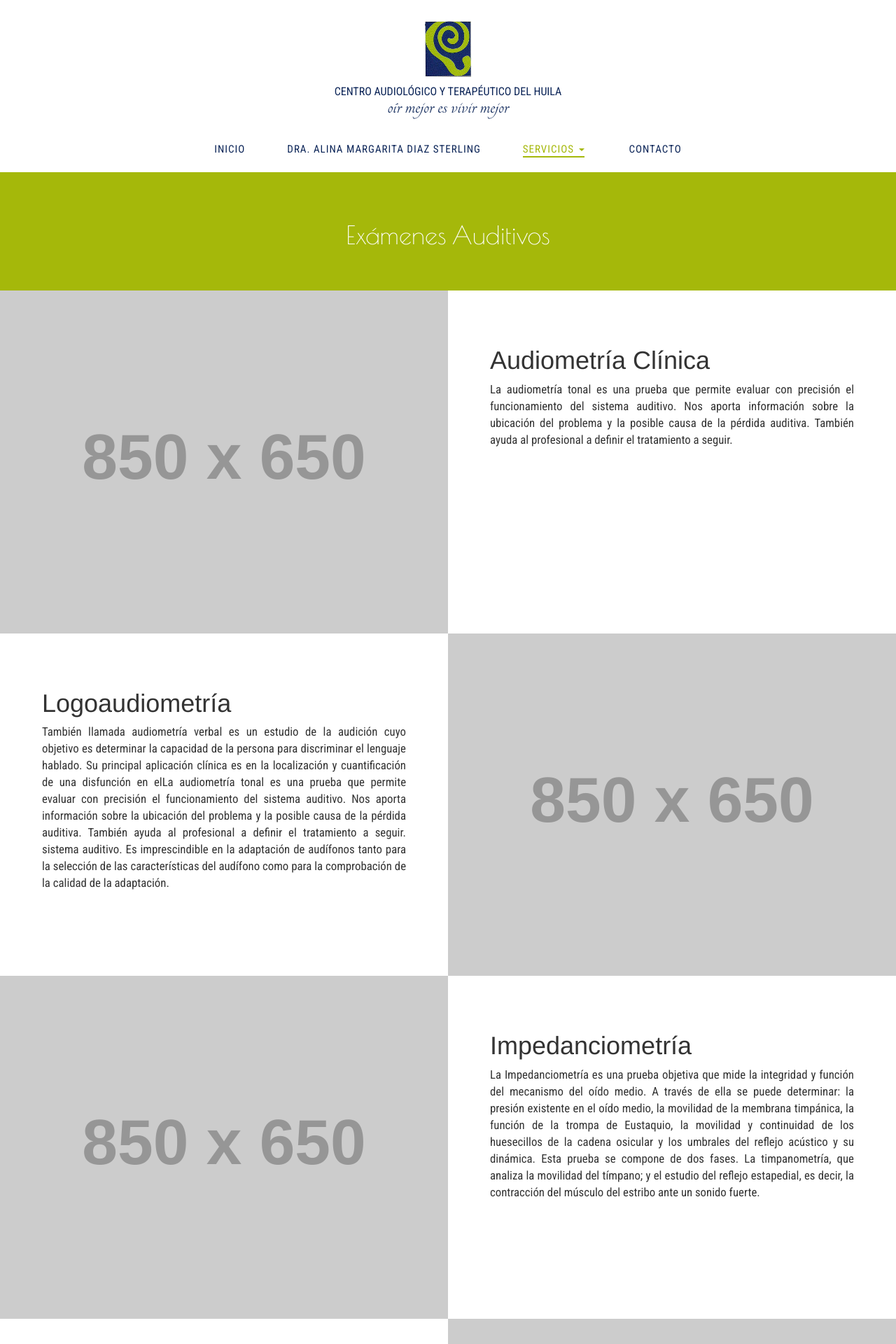
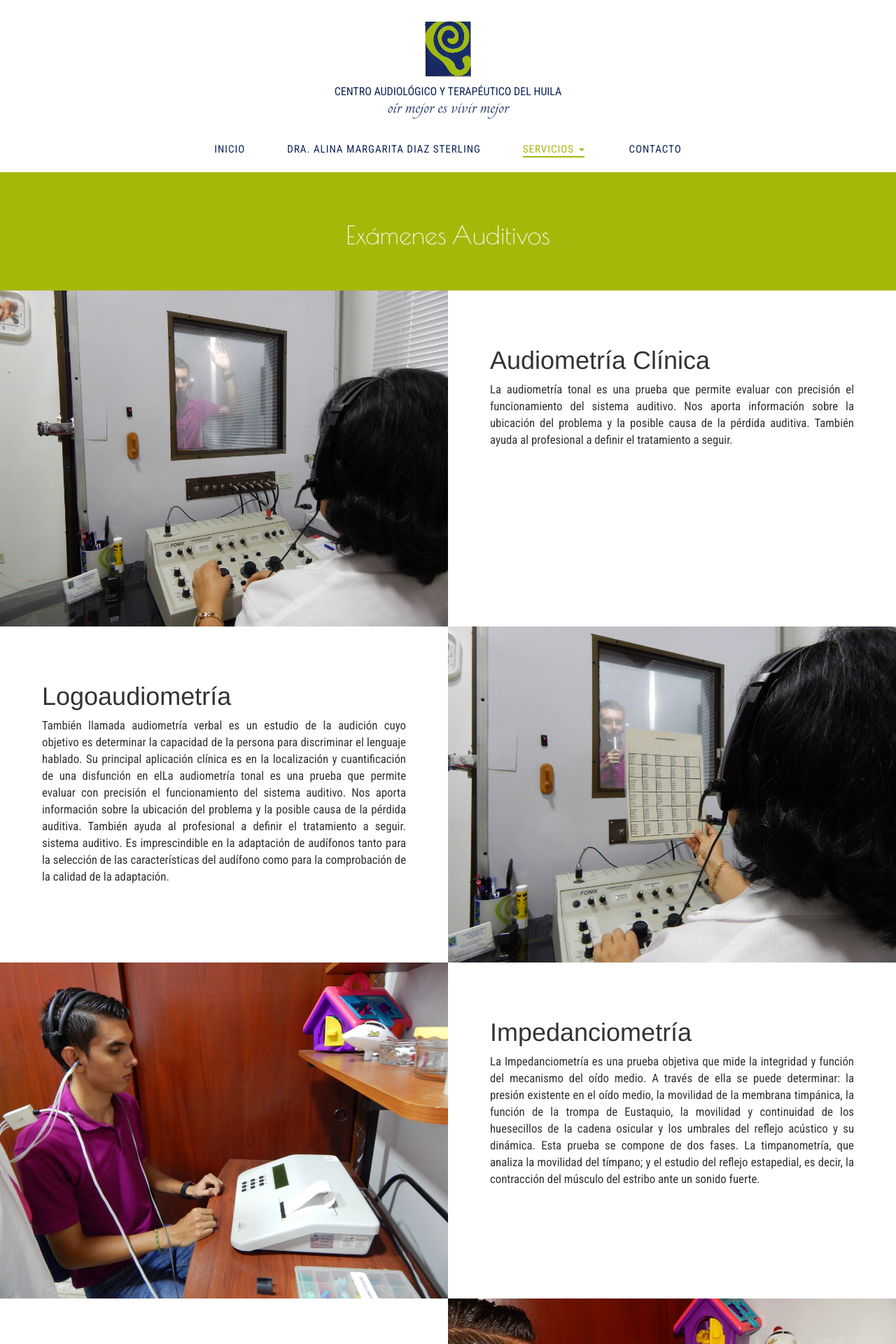
Before and after one commit to cenaudio/cenaudio.github.io, a Jekyll site: the page built from examenes.html, in a window 1280 px wide. Shown: the top 1920 px of the page at 70% size. Built offline with Jekyll 4.4.1, drawn with Linux system fonts in a browser that asks for light colours.

Commit message:
Actualiza imágenes

```diff
--- a/examenes.html
+++ b/examenes.html
@@ -10,7 +10,7 @@ servicio: true
   </div>
   <div class="row contenido">
     <div class="col-md-6 imagen-perfil">
-      <img class="img-responsive" src="http://placehold.it/850x650">
+      <img class="img-responsive" src="{{ "/assets/audiometria.jpg" | prepend: site.baseurl }}">
     </div>
     <div class="col-md-6 texto-perfil">
       <h1>Audiometría Clínica</h1>
@@ -20,20 +20,20 @@ servicio: true
 
   <div class="row contenido">
     <div class="col-md-6 imagen-perfil hidden-md hidden-lg">
-      <img class="img-responsive" src="http://placehold.it/850x650">
+      <img class="img-responsive" src="{{ "/assets/logoaudiometria.jpg" | prepend: site.baseurl }}">
     </div>
     <div class="col-md-6 texto-perfil">
       <h1>Logoaudiometría</h1>
       <p>También llamada audiometría verbal es un estudio de la audición cuyo objetivo es determinar la capacidad de la persona para discriminar el lenguaje hablado. Su principal aplicación clínica es en la localización y cuantificación de una disfunción en elLa audiometría tonal es una prueba que permite evaluar con precisión el funcionamiento del sistema auditivo. Nos aporta información sobre la ubicación del problema y la posible causa de la pérdida auditiva. También ayuda al profesional a definir el tratamiento a seguir. sistema auditivo. Es imprescindible en la adaptación de audífonos tanto para la selección de las características del audífono como para la comprobación de la calidad de la adaptación.</p>
     </div>
     <div class="col-md-6 imagen-perfil hidden-sm hidden-xs">
-      <img class="img-responsive" src="http://placehold.it/850x650">
+      <img class="img-responsive" src="{{ "/assets/logoaudiometria.jpg" | prepend: site.baseurl }}">
     </div>
   </div>
 
   <div class="row contenido">
     <div class="col-md-6 imagen-perfil">
-      <img class="img-responsive" src="http://placehold.it/850x650">
+      <img class="img-responsive" src="{{ "/assets/impedanciometria.jpg" | prepend: site.baseurl }}">
     </div>
     <div class="col-md-6 texto-perfil">
       <h1>Impedanciometría</h1>
@@ -43,14 +43,14 @@ servicio: true
 
   <div class="row contenido">
     <div class="col-md-6 imagen-perfil hidden-md hidden-lg">
-      <img class="img-responsive" src="http://placehold.it/850x650">
+      <img class="img-responsive" src="{{ "/assets/tamizaje.jpg" | prepend: site.baseurl }}">
     </div>
     <div class="col-md-6 texto-perfil">
       <h1>Tamizaje Auditivo</h1>
       <p>La Audiometría Tamiz es una prueba que nos permite valorar la capacidad auditiva. Establece el mínimo nivel de intensidad sonora que es percibido por cada oído (umbral auditivo). El objetivo principal es detectar oportunamente posibles pérdidas auditivas, con el fin de prevenir y evitar su progresión.</p>
     </div>
     <div class="col-md-6 imagen-perfil hidden-sm hidden-xs">
-      <img class="img-responsive" src="http://placehold.it/850x650">
+      <img class="img-responsive" src="{{ "/assets/tamizaje.jpg" | prepend: site.baseurl }}">
     </div>
   </div>
 </section>
```
Also changed, not shown: nosotros.html (+13 -1 lines), proteccion.html (+4 -4 lines), assets/agua.jpg (added), assets/audiometria.jpg (added), assets/imagen-perfil.jpg (added), assets/impedanciometria.jpg (added), assets/logoaudiometria.jpg (added), assets/musicos.jpg (added), assets/ruido.jpg (added), assets/slide-1.jpg, assets/starkey.jpg (added), assets/tamizaje.jpg (added), 2 other files.
